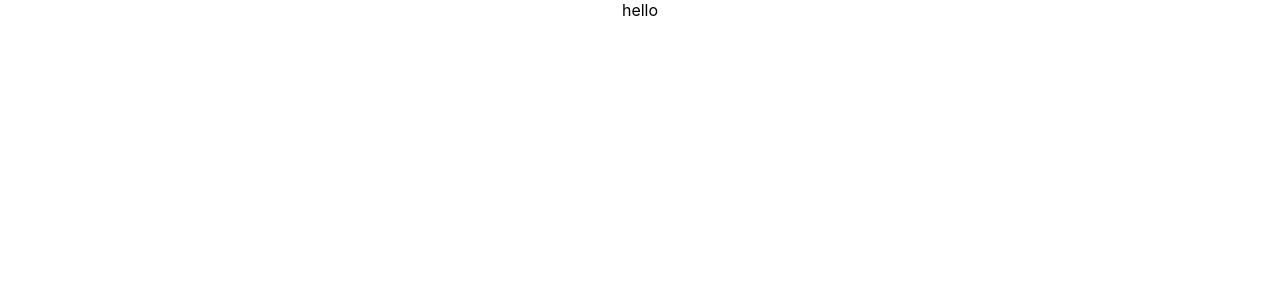
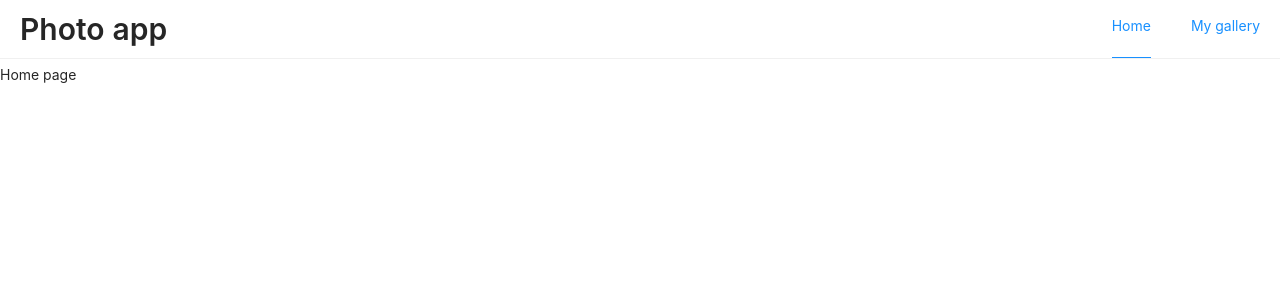
Before and after one commit to levy310898/Gallery_pic, a React (Create React App) app: page / in a window 1280 px wide. Before the commit this address led to /photos. Shown: the top 300 px of the page. Built offline with nearby package versions, Linux system fonts and the light colour scheme.

Commit message:
adding library and add header

```diff
--- a/package.json
+++ b/package.json
@@ -3,9 +3,13 @@
   "version": "0.1.0",
   "private": true,
   "dependencies": {
+    "@ant-design/icons": "^4.6.2",
+    "@material-ui/core": "^4.12.0",
+    "@material-ui/icons": "^4.11.2",
     "@testing-library/jest-dom": "^5.11.4",
     "@testing-library/react": "^11.1.0",
     "@testing-library/user-event": "^12.1.10",
+    "antd": "^4.16.6",
     "react": "^17.0.2",
     "react-dom": "^17.0.2",
     "react-router-dom": "^5.2.0",
--- a/public/index.html
+++ b/public/index.html
@@ -10,34 +10,20 @@
       content="Web site created using create-react-app"
     />
     <link rel="apple-touch-icon" href="%PUBLIC_URL%/logo192.png" />
-    <!--
-      manifest.json provides metadata used when your web app is installed on a
-      user's mobile device or desktop. See https://developers.google.com/web/fundamentals/web-app-manifest/
-    -->
     <link rel="manifest" href="%PUBLIC_URL%/manifest.json" />
-    <!--
-      Notice the use of %PUBLIC_URL% in the tags above.
-      It will be replaced with the URL of the `public` folder during the build.
-      Only files inside the `public` folder can be referenced from the HTML.
 
-      Unlike "/favicon.ico" or "favicon.ico", "%PUBLIC_URL%/favicon.ico" will
-      work correctly both with client-side routing and a non-root public URL.
-      Learn how to configure a non-root public URL by running `npm run build`.
-    -->
+    <!-- Roboto font -->
+    <link rel="stylesheet" href="https://fonts.googleapis.com/css?family=Roboto:300,400,500,700&display=swap" />
+
+    <!-- font icon -->
+
+    <link rel="stylesheet" href="https://fonts.googleapis.com/icon?family=Material+Icons" />
+
+
     <title>React App</title>
   </head>
   <body>
     <noscript>You need to enable JavaScript to run this app.</noscript>
     <div id="root"></div>
-    <!--
-      This HTML file is a template.
-      If you open it directly in the browser, you will see an empty page.
-
-      You can add webfonts, meta tags, or analytics to this file.
-      The build step will place the bundled scripts into the <body> tag.
-
-      To begin the development, run `npm start` or `yarn start`.
-      To create a production bundle, use `npm run build` or `yarn build`.
-    -->
   </body>
 </html>
--- a/src/App.css
+++ /dev/null
@@ -1,38 +0,0 @@
-.App {
-  text-align: center;
-}
-
-.App-logo {
-  height: 40vmin;
-  pointer-events: none;
-}
-
-@media (prefers-reduced-motion: no-preference) {
-  .App-logo {
-    animation: App-logo-spin infinite 20s linear;
-  }
-}
-
-.App-header {
-  background-color: #282c34;
-  min-height: 100vh;
-  display: flex;
-  flex-direction: column;
-  align-items: center;
-  justify-content: center;
-  font-size: calc(10px + 2vmin);
-  color: white;
-}
-
-.App-link {
-  color: #61dafb;
-}
-
-@keyframes App-logo-spin {
-  from {
-    transform: rotate(0deg);
-  }
-  to {
-    transform: rotate(360deg);
-  }
-}
--- a/src/App.js
+++ b/src/App.js
@@ -1,19 +1,20 @@
 import React,{Suspense} from 'react';
-import {BrowserRouter,Route,Switch,Redirect,Link} from 'react-router-dom';
-import './App.css';
+import { BrowserRouter, Route, Switch } from 'react-router-dom';
+import './App.scss';
 import NotFound from './components/NotFound/index';
-
+import Header from './components/Header';
+import { Spin } from 'antd';
 const Photo = React.lazy(() => import('./features/Photo/index'))
 function App() {
 
   return (
     <div className="App">
-      <Suspense fallback = {<div>Loading ...</div>}>
+      <Suspense fallback={<Spin size = 'large'/>}>
         <BrowserRouter>
-
+          <Header />
           <Switch>
-            <Redirect exact from='/' to='/photos' />
-            <Route path="/photos" component={ Photo} />
+            {/* <Redirect exact from='/' to='' /> */}
+            <Route path="/" component={ Photo} />
             <Route component={NotFound}/>
           </Switch>
         </BrowserRouter>
--- /dev/null
+++ b/src/App.scss
@@ -0,0 +1,9 @@
+@import '~antd/dist/antd.css';
+
+.page{
+  padding-top:64px;
+}
+:root{
+  --primary-color:#1890ff;
+  --z-index--navbar:10;
+}
--- /dev/null
+++ b/src/components/Header/Header.scss
@@ -0,0 +1,61 @@
+.header{
+  display: flex;
+  justify-content: space-between;
+  align-items: center;
+  border-bottom: 1px solid #f0f0f0;
+  position: fixed;
+  top:0;
+  left:0;
+  width: 100%;
+  .header__nav-list{
+    display: flex;
+    height: 100%;
+    margin-bottom: 0;
+    list-style: none;
+
+    .header__nav-item{
+      padding:0 20px;
+      .header__nav-link{
+        padding:15px 0;
+        position: relative;
+        display: inline-block;
+        height: 100%;
+        overflow-x: hidden;
+        &::after{
+          content: '';
+          width: 100%;
+          height: 1px;
+          position: absolute;
+          bottom: 0;
+          left: -100%;
+          background-color: var(--primary-color);
+          transition: .3s linear;
+        }
+
+        &:hover::after{
+          transform: translateX(100%);
+        }
+
+        &--active::before{
+          content: '';
+          width: 100%;
+          height: 1px;
+          position: absolute;
+          bottom: 0;
+          left: 0;
+          background-color: #1890ff;
+          transition: .3s linear;;
+        }
+      }
+    }
+
+  }
+}
+
+.header .ant-menu-horizontal{
+  border-bottom: 0;
+}
+
+.header .ant-typography{
+  margin-bottom: 0;
+}
--- /dev/null
+++ b/src/components/Header/index.jsx
@@ -0,0 +1,28 @@
+import React from 'react'
+import { Typography } from 'antd';
+import { NavLink } from 'react-router-dom';
+import './Header.scss';
+
+const { Title } = Typography;
+
+export default function Header() {
+  return (
+    <div className="header">
+      <div style ={{marginLeft:'20px'}}>
+        <NavLink to='/'><Title level ={2}>Photo app</Title></NavLink>
+      </div>
+
+      <ul className = 'header__nav-list'>
+        <li className = 'header__nav-item'>
+          <NavLink className = 'header__nav-link' activeClassName = "header__nav-link--active" exact to='/' >Home</NavLink>
+        </li>
+
+        <li className='header__nav-item'>
+          <NavLink className='header__nav-link' to='/gallery' activeClassName="header__nav-link--active">My gallery</NavLink>
+      </li>
+      </ul>
+
+    </div>
+
+  )
+}
--- a/src/features/Photo/index.jsx
+++ b/src/features/Photo/index.jsx
@@ -1,9 +1,17 @@
 import React from 'react';
-
-export default function index() {
+import { Route, Switch } from 'react-router-dom';
+import {useRouteMatch} from 'react-router-dom';
+import HomePage from './pages/HomePage/index';
+import GalleryPage from './pages/YourGalleryPage/index';
+import NotFound from '../../components/NotFound/index';
+export default function Index(props) {
+  const match = useRouteMatch();
+  console.log(match);
   return (
-    <div>
-      hello
-    </div>
+    <Switch>
+      <Route exact path = {match.url} component = {HomePage}/>
+      <Route exact path={`${match.url}gallery`} component={GalleryPage} />
+      <Route component={NotFound}/>
+    </Switch>
   )
 }
--- a/src/features/Photo/pages/HomePage/index.jsx
+++ b/src/features/Photo/pages/HomePage/index.jsx
@@ -1,9 +1,9 @@
 import React from 'react'
-
+import './HomePage.scss';
 export default function index() {
   return (
-    <div>
-      HomePage
+    <div className="page">
+      Home page
     </div>
   )
 }
--- a/src/features/Photo/pages/YourGalleryPage/index.jsx
+++ b/src/features/Photo/pages/YourGalleryPage/index.jsx
@@ -2,7 +2,7 @@ import React from 'react'
 
 export default function index() {
   return (
-    <div>
+    <div style = {{marginTop:'64px'}}>
       Your Gallery
     </div>
   )
```
Also changed, not shown: src/features/Photo/pages/HomePage/HomePage.scss (added), 1 other file (tests, documents, lock files or other folders).
